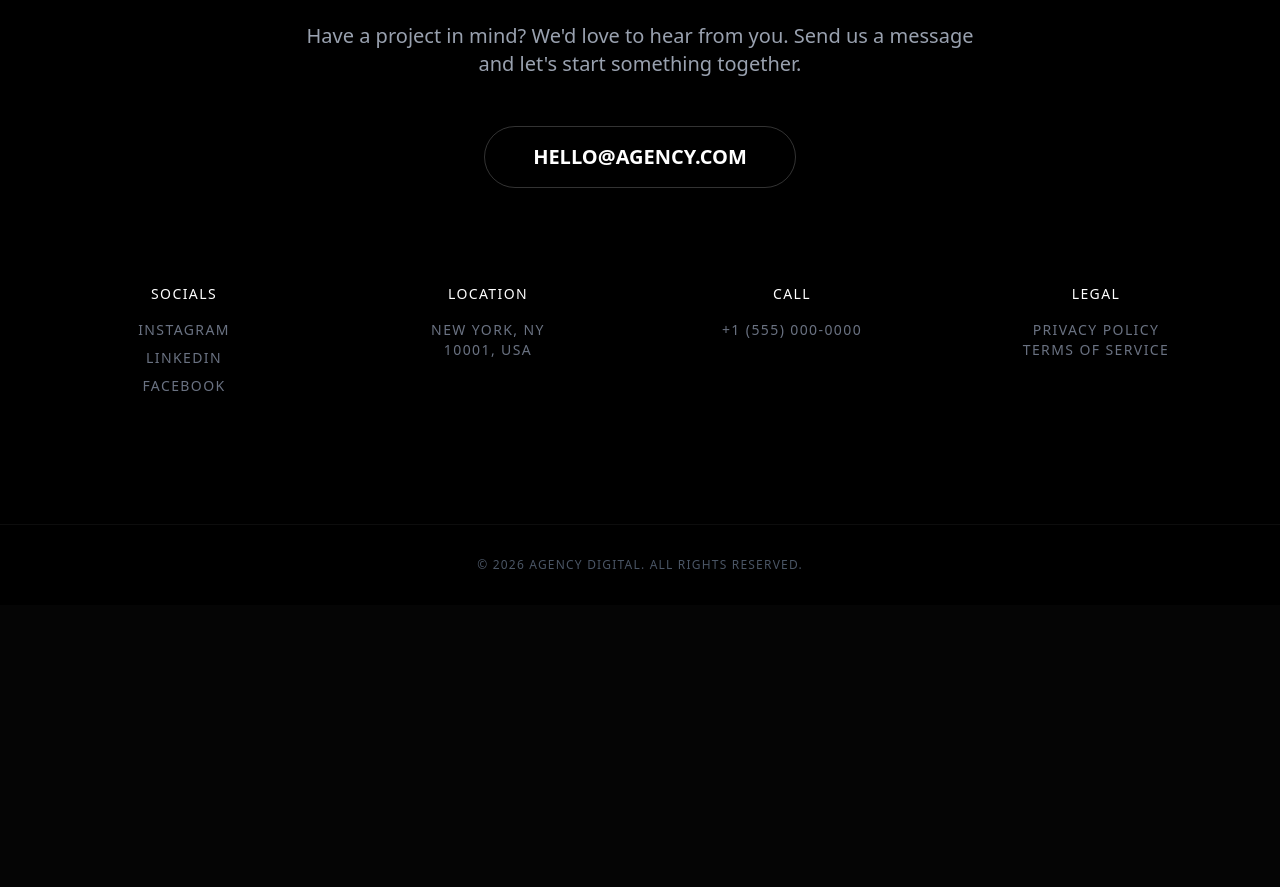
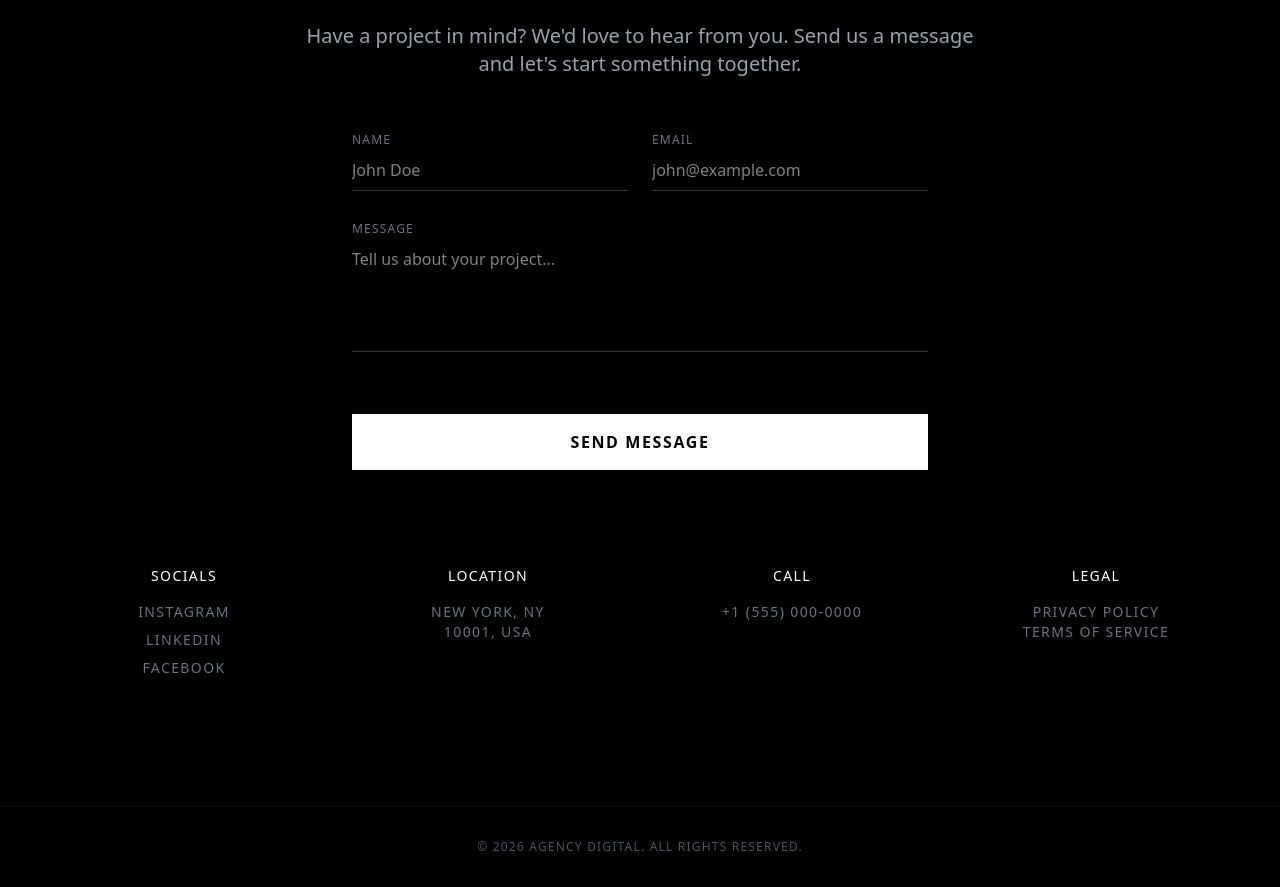
Before and after one commit to Elevate-Labs-Media/elevatelabsmedia, a Next.js app: page / in a window 1280 px wide. Shown: the part 4140-5027 px from the top of the page. Before the commit the page ends 4745 px from the top, so only its background shows below. Built offline with nearby package versions, Linux system fonts and the light colour scheme.

Commit message:
Update Contact form with detailed fields

```diff
--- a/components/Contact.tsx
+++ b/components/Contact.tsx
@@ -1,12 +1,68 @@
+"use client";
+
+import { useRef, useState } from 'react';
+import emailjs from '@emailjs/browser';
+
 export default function Contact() {
+    const form = useRef<HTMLFormElement>(null);
+    const [status, setStatus] = useState<'idle' | 'sending' | 'success' | 'error'>('idle');
+
+    const sendEmail = (e: React.FormEvent) => {
+        e.preventDefault();
+        if (!form.current) return;
+
+        setStatus('sending');
+
+        emailjs
+            .sendForm('service_w4ehq17', 'template_ls2em6n', form.current, {
+                publicKey: 'XR7hy2NvuKPVARIUd',
+            })
+            .then(
+                () => {
+                    setStatus('success');
+                    form.current?.reset();
+                    setTimeout(() => setStatus('idle'), 3000);
+                },
+                (error: any) => {
+                    console.error('FAILED...', error.text);
+                    setStatus('error');
+                    setTimeout(() => setStatus('idle'), 3000);
+                },
+            );
+    };
+
     return (
         <section id="contact" className="py-32 px-6 md:px-12 bg-black text-center">
             <h2 className="text-[10vw] leading-none font-bold uppercase tracking-tighter mb-12">Let's Talk</h2>
             <p className="text-xl text-gray-400 mb-12 max-w-2xl mx-auto">Have a project in mind? We'd love to hear from you. Send us a message and let's start something together.</p>
 
-            <a href="mailto:hello@agency.com" className="inline-block border border-white/20 px-12 py-4 text-xl font-bold uppercase hover:bg-white hover:text-black transition-colors duration-300 rounded-full">
-                hello@agency.com
-            </a>
+            <form ref={form} onSubmit={sendEmail} className="max-w-xl mx-auto space-y-6 text-left">
+                <div className="grid grid-cols-1 md:grid-cols-2 gap-6">
+                    <div className="space-y-2">
+                        <label className="text-xs uppercase tracking-widest text-gray-500">Name</label>
+                        <input type="text" name="name" required className="w-full bg-transparent border-b border-white/20 py-2 focus:border-white outline-none transition-colors" placeholder="John Doe" />
+                    </div>
+                    <div className="space-y-2">
+                        <label className="text-xs uppercase tracking-widest text-gray-500">Email</label>
+                        <input type="email" name="email" required className="w-full bg-transparent border-b border-white/20 py-2 focus:border-white outline-none transition-colors" placeholder="john@example.com" />
+                    </div>
+                </div>
+
+
+
+                <div className="space-y-2">
+                    <label className="text-xs uppercase tracking-widest text-gray-500">Message</label>
+                    <textarea name="message" required rows={4} className="w-full bg-transparent border-b border-white/20 py-2 focus:border-white outline-none transition-colors resize-none" placeholder="Tell us about your project..." />
+                </div>
+
+                <button
+                    type="submit"
+                    disabled={status === 'sending'}
+                    className="w-full bg-white text-black font-bold uppercase tracking-widest py-4 hover:bg-gray-200 transition-colors mt-8 disabled:opacity-50 disabled:cursor-not-allowed"
+                >
+                    {status === 'sending' ? 'Sending...' : status === 'success' ? 'Message Sent!' : status === 'error' ? 'Failed to Send' : 'Send Message'}
+                </button>
+            </form>
 
             <div className="mt-24 grid grid-cols-2 md:grid-cols-4 gap-8 text-sm uppercase tracking-widest text-gray-500">
                 <div>
--- a/package.json
+++ b/package.json
@@ -9,6 +9,7 @@
     "lint": "eslint"
   },
   "dependencies": {
+    "@emailjs/browser": "^4.4.1",
     "@gsap/react": "^2.1.2",
     "@studio-freight/react-lenis": "^0.0.47",
     "clsx": "^2.1.1",
```
Also changed, not shown: 1 other file (tests, documents, lock files or other folders).
